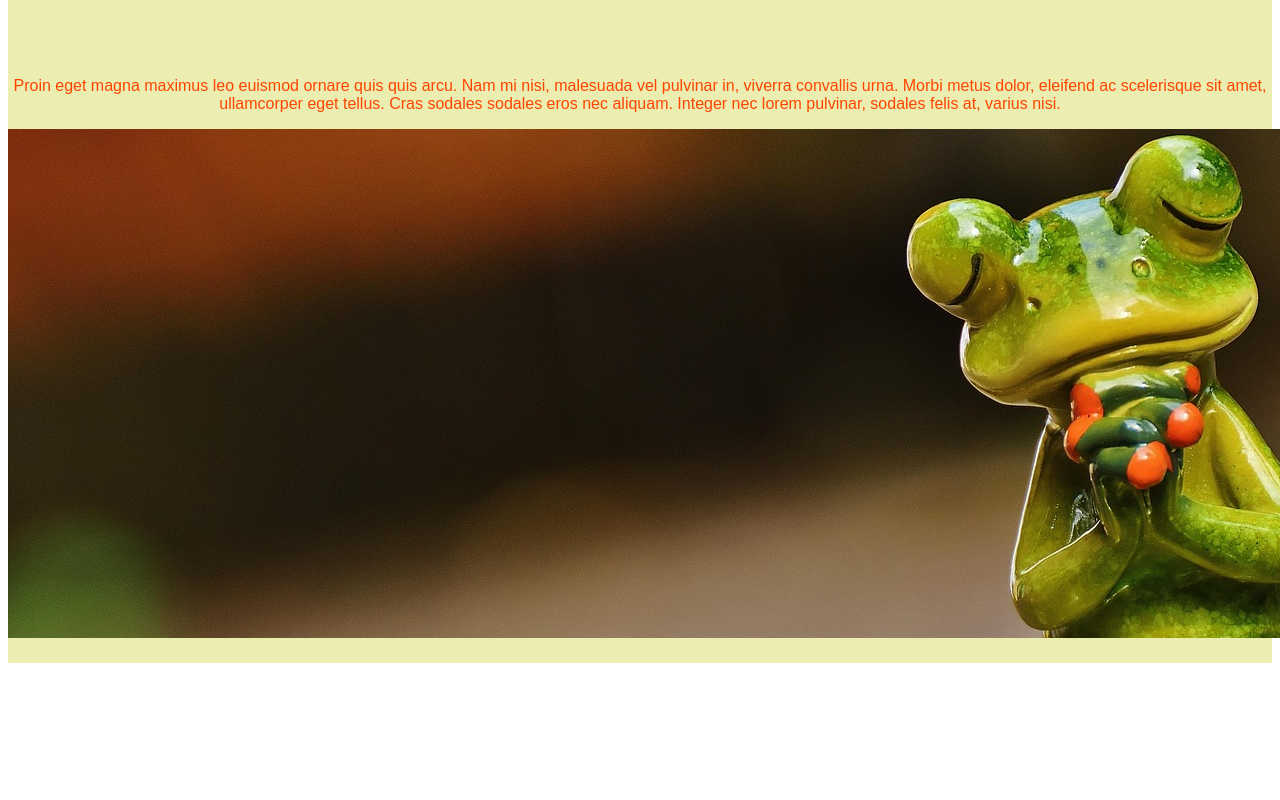
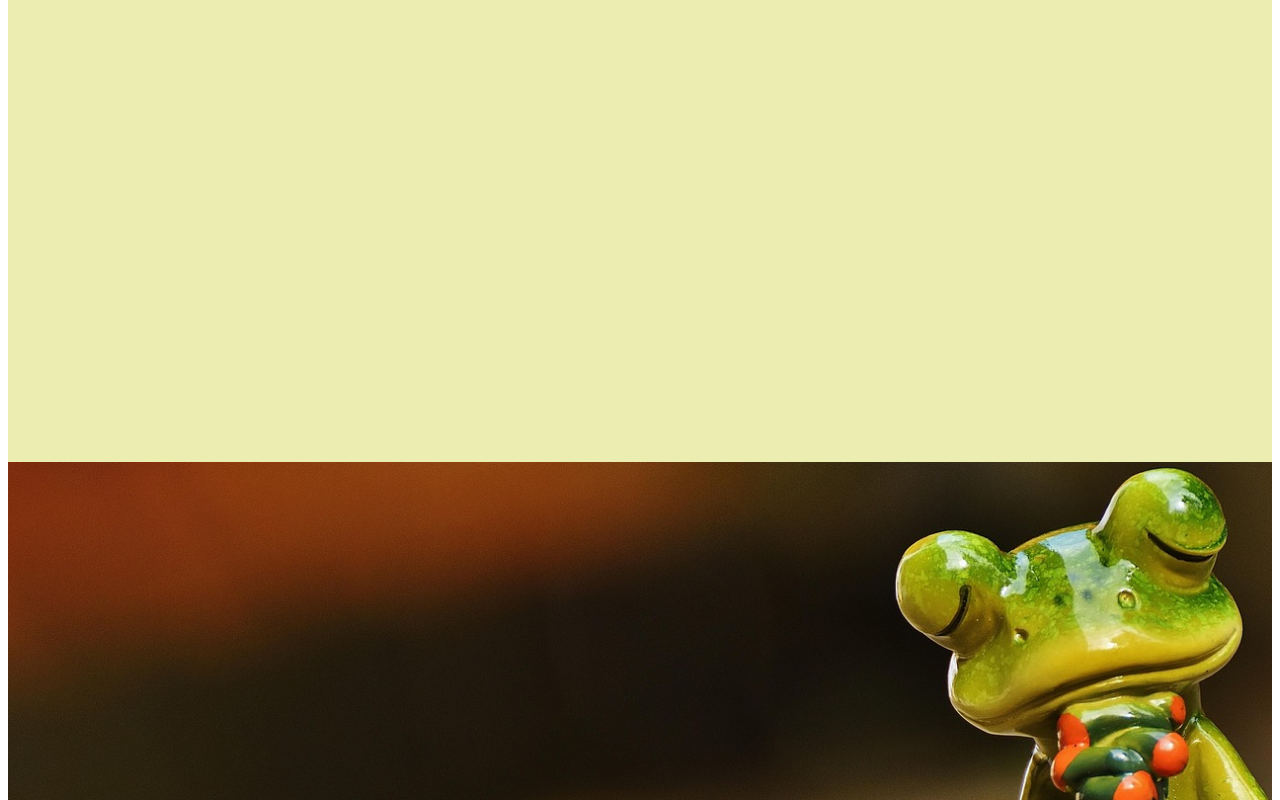
Before and after one commit to rosdykat/week-10-assignment, a Next.js app: page / in a window 1280 px wide. Shown: the part 4300-5100 px from the top of the page. Before the commit the page ends 4971 px from the top, so only its background shows below. Built offline with nearby package versions, Linux system fonts and the light colour scheme.

Commit message:
choreocompleted

```diff
--- a/src/Components/Choreography.jsx
+++ b/src/Components/Choreography.jsx
@@ -11,9 +11,7 @@ export default function Choreography() {
   }, []);
   return (
     <div className={style.choreobody}>
-      <h1 className={style.titlechoreo} data-aos="fade-up">
-        Choreography
-      </h1>
+      <h1 className={style.titlechoreo}>Choreography</h1>
       <div className={style.flexbox}>
         <img
           className={style.heartclose}
@@ -38,11 +36,23 @@ export default function Choreography() {
           className={style.frogparty}
           src="/frogphotos/camgroup.jpg"
           data-aos="zoom-in-right"
+          data-aos-duration="700"
+          data-aos-delay="700"
         />
-        <h2 className={style.titlefrog} data-aos="zoom-in-left">
+        <h2
+          className={style.titlefrog}
+          data-aos="zoom-in-left"
+          data-aos-duration="700"
+          data-aos-delay="700"
+        >
           Frogtography
         </h2>
-        <p className={style.frogbiog} data-aos="zoom-in-left">
+        <p
+          className={style.frogbiog}
+          data-aos="zoom-in-left"
+          data-aos-duration="700"
+          data-aos-delay="700"
+        >
           Lorem ipsum dolor sit amet, consectetur adipiscing elit. Aliquam
           egestas mauris risus, viverra sodales leo facilisis ultrices. Nullam
           dui sapien, porta a volutpat sit amet, cursus sed nibh. Proin ac velit
@@ -57,25 +67,41 @@ export default function Choreography() {
           className={style.posefrog}
           src="/frogphotos/posingfrog.jpg"
           data-aos="fade-up-left"
+          data-aos-duration="900"
+          data-aos-delay="700"
         />
         <img
           className={style.partyfrog}
           src="/frogphotos/partyfrogs.jpg"
           data-aos="fade-up-right"
+          data-aos-duration="900"
+          data-aos-delay="700"
         />
       </div>
       <div className={style.enquirediv}>
-        <p className={style.text2}>
-          Proin eget magna maximus leo euismod ornare quis quis arcu. Nam mi
-          nisi, malesuada vel pulvinar in, viverra convallis urna. Morbi metus
-          dolor, eleifend ac scelerisque sit amet, ullamcorper eget tellus. Cras
-          sodales sodales eros nec aliquam. Integer nec lorem pulvinar, sodales
-          felis at, varius nisi.
-        </p>
         <img className={style.prayfrog} src="/frogphotos/prayingfrog.jpg" />
-        <button className={style.frogbutton} data-aos="flip-up">
-          Enquire
-        </button>
+        <div className={style.overlaytxt}>
+          <p
+            className={style.text2}
+            data-aos="flip-up"
+            data-aos-duration="600"
+            data-aos-delay="400"
+          >
+            Proin eget magna maximus leo euismod ornare quis quis arcu. Nam mi
+            nisi, malesuada vel pulvinar in, viverra convallis urna. Morbi metus
+            dolor, eleifend ac scelerisque sit amet, ullamcorper eget tellus.
+            Cras sodales sodales eros nec aliquam. Integer nec lorem pulvinar,
+            sodales felis at, varius nisi.
+          </p>
+          <button
+            className={style.frogbutton}
+            data-aos="flip-up"
+            data-aos-duration="600"
+            data-aos-delay="400"
+          >
+            Enquire
+          </button>
+        </div>
       </div>
     </div>
   );
--- a/src/Components/choreo.module.css
+++ b/src/Components/choreo.module.css
@@ -3,38 +3,71 @@
 .choreobody {
   background-color: rgb(236, 237, 176);
   width: 100%;
+  height: 100%;
 }
 
 .titlechoreo {
   color: black;
+  display: flex;
+  flex-direction: column;
+  align-items: center;
+  justify-content: space-evenly;
+  margin-top: 2rem;
+  margin-bottom: 2rem;
 }
 
-.flexBox {
+.flexbox {
   display: flex;
   flex-direction: row;
-  justify-content: space-between;
+  justify-content: space-evenly;
+  align-items: center;
+  margin-bottom: 12rem;
 }
 
 .biogdiv {
   display: flex;
-  flex-direction: row;
+  /* flex-direction: row; */
+  margin-bottom: 12rem;
 }
 
 .enquirediv {
   position: relative;
-  text-align: center;
+  margin-bottom: 5rem;
+  background-color: rgb(236, 237, 176);
+  width: fit-content;
+  display: inline-block;
+}
+
+.overlaytxt {
+  position: absolute;
+  top: 50%; /* vertical center */
+  left: 1rem; /* align left */
+  transform: translateY(-50%);
+  display: flex;
+  flex-direction: column;
+  align-items: flex-start; /* keep left alignment */
+  max-width: 70%;
 }
 
 .titlefrog {
   color: orangered;
+  margin-right: -175px;
+  font-size: 30px;
 }
 
 .text2 {
   color: orangered;
+  background: rgb(214, 216, 93);
+  padding: 0.5rem;
+  margin: 0 0 1rem 0;
+  text-align: left;
+  line-height: 1.5;
 }
 
 .frogbiog {
   color: rgb(67, 112, 87);
+  align-self: center;
+  font-size: 25px;
 }
 
 .heartclose {
@@ -57,6 +90,8 @@
 
 .frogparty {
   width: 50%;
+  float: right;
+  margin-right: 5px;
 }
 
 .posefrog {
@@ -66,3 +101,16 @@
 .partyfrog {
   width: 50%;
 }
+
+.prayfrog {
+  width: 100%;
+  display: block;
+}
+
+.frogbutton {
+  background-color: #ff4500;
+  color: white;
+  border: none;
+  padding: 0.5rem 1rem;
+  cursor: pointer;
+}
```
